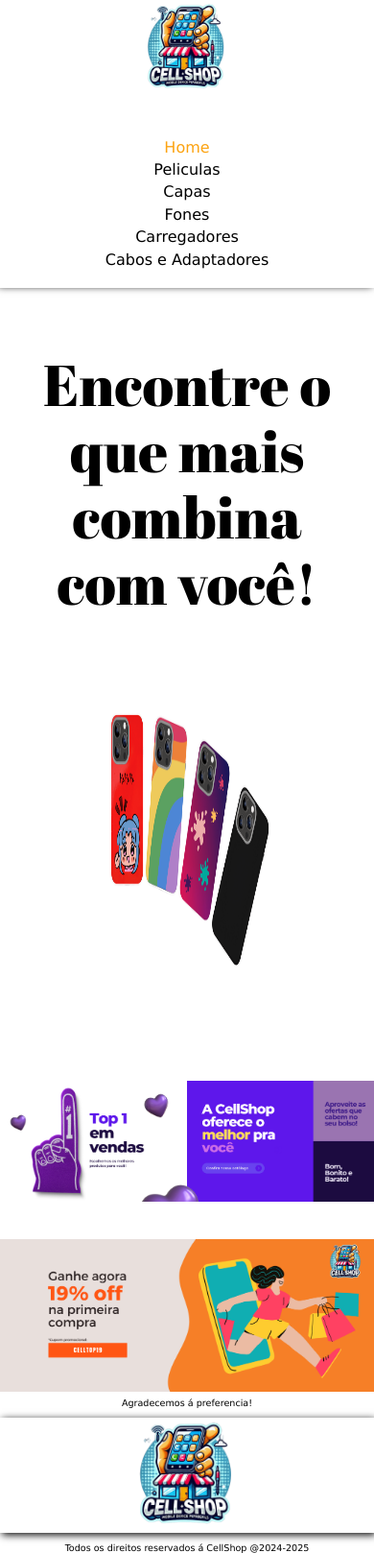
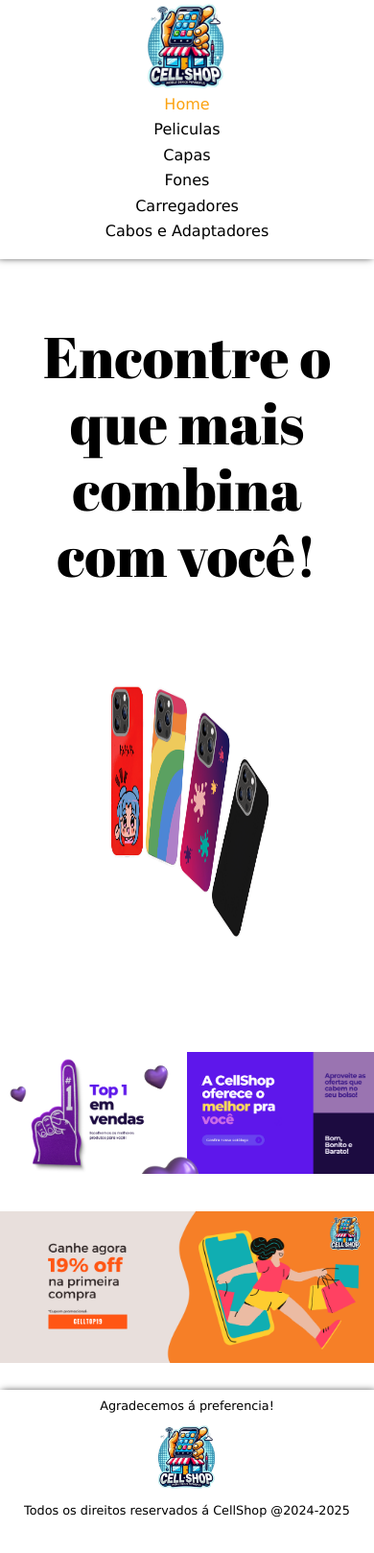
Before and after one commit to pedrobarroso-n/CellShop, a Flask app: page / in a window 390 px wide. Shown: the whole page at 96% size. After the commit the page ends 1581 px from the top, so only its background shows below. Run offline with Flask 3, Linux system fonts and the light colour scheme.

Commit message:
tratando bug de imagem esticada e rodape "vazando".

```diff
--- a/api/static/css/styles.css
+++ b/api/static/css/styles.css
@@ -257,7 +257,7 @@
   }
 
   .rodape p {
-    font-size: 0.7em;
+    font-size: 0.8em;
   }
 }
 
@@ -265,7 +265,7 @@
 /*-----SMALL SCREEN-----*/
 @media screen and (max-width: 436px) {
   .cabecalho {
-    height: 300px;
+    height: 100%;
     padding-bottom: 20px;
     flex-direction: column;
     position: relative;
@@ -276,7 +276,7 @@
   .cabecalho__links {
     flex-direction: column;
     align-items: center;
-    gap: 5px;
+    gap: 8px;
   }
 
   .banners__item {
@@ -289,6 +289,8 @@
 
   .produtos {
     grid-template-columns: repeat(1, 1fr);
+    width: 83%;
+    margin: 0 auto;
   }
 
   .formulario {
@@ -299,13 +301,19 @@
   }
 
   .rodape {
-    height: 120px;
+    height: 100%;
     flex-direction: column-reverse;
     justify-content: center;
+    text-align: center;
     gap: 10px 0px;
-    padding: 0px;
+    padding: 10px 0px;
+  }
+  .rodape img {
+    height: 75px;
   }
   .rodape p {
-    font-size: 0.6em;
+    font-size: 0.8em;
   }
+
+
 }
```
Also changed, not shown: README.md, api/static/img/pelicula1.webp (renamed from api/static/img/pelicuca1.webp).
